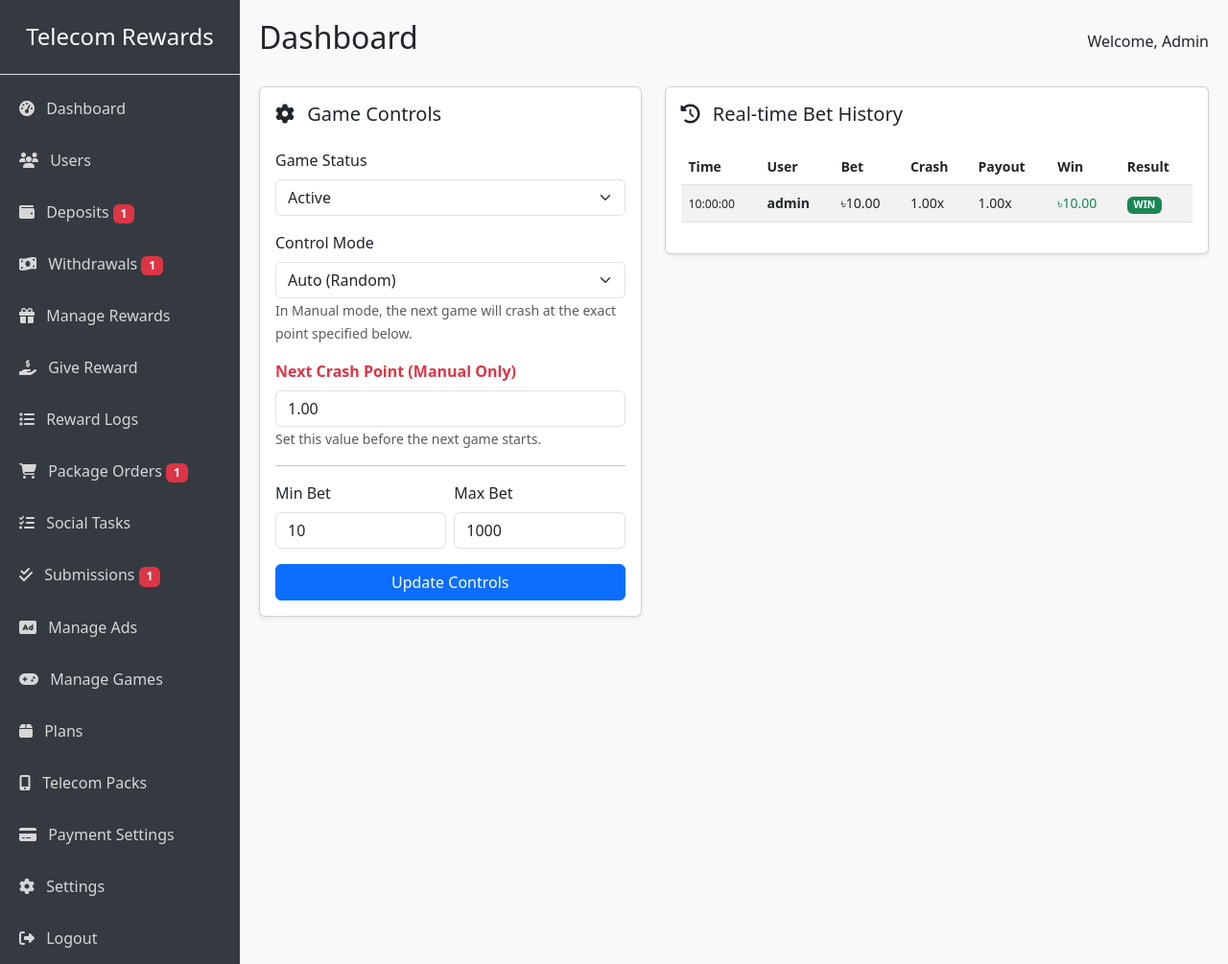
After one commit to arzuhossen099-cmyk/Digitalproduct, a PHP site: page /admin/aviator_control.php in a window 1280 px wide. The commit adds this page. Shown: the whole page at 96% size. Run offline with PHP 8.4, Linux system fonts and the light colour scheme; a user stored in the database is signed in; data comes from the database, SQL or seed files in the repository; tables that the repository leaves empty hold one stand-in row (values such as "Sample post").

Commit message:
Implement Package Commission Display and Admin Aviator Control System
- Add 'commission' column to packages table for extra charges.
- Update packages.php UI to show 'Total Payable' and commission badges.
- Enhance purchase modal with price, commission, and total breakdown.
- Create Admin Aviator Control panel (admin/aviator_control.php) for game status, manual crash points, and bet history.
- Update Aviator backend logic to support manual control mode.
- Update database.sql with new schema and settings.

Co-authored-by: arzuhossen099-cmyk <269098778+arzuhossen099-cmyk@users.noreply.github.com>

```diff
--- /dev/null
+++ b/admin/aviator_control.php
@@ -0,0 +1,115 @@
+<?php
+require_once 'header.php';
+
+// Handle Settings Update
+if (isset($_POST['update_settings'])) {
+    foreach ($_POST['settings'] as $key => $value) {
+        $stmt = $pdo->prepare("UPDATE aviator_settings SET setting_value = ? WHERE setting_key = ?");
+        $stmt->execute([$value, $key]);
+    }
+    echo "<div class='alert alert-success'>Settings updated!</div>";
+}
+
+// Fetch Current Settings
+$stmt = $pdo->query("SELECT * FROM aviator_settings");
+$settings = [];
+while ($row = $stmt->fetch()) {
+    $settings[$row['setting_key']] = $row['setting_value'];
+}
+
+// Fetch Bet History
+$stmt = $pdo->query("SELECT h.*, u.username FROM aviator_history h JOIN users u ON h.user_id = u.id ORDER BY h.created_at DESC LIMIT 50");
+$history = $stmt->fetchAll();
+?>
+
+<div class="row">
+    <div class="col-md-5">
+        <div class="card shadow-sm mb-4">
+            <div class="card-body">
+                <h5 class="card-title mb-4"><i class="fas fa-cog me-2"></i> Game Controls</h5>
+                <form method="POST">
+                    <div class="mb-3">
+                        <label class="form-label">Game Status</label>
+                        <select name="settings[game_status]" class="form-select">
+                            <option value="active" <?php echo ($settings['game_status'] ?? '') == 'active' ? 'selected' : ''; ?>>Active</option>
+                            <option value="inactive" <?php echo ($settings['game_status'] ?? '') == 'inactive' ? 'selected' : ''; ?>>Inactive</option>
+                        </select>
+                    </div>
+                    <div class="mb-3">
+                        <label class="form-label">Control Mode</label>
+                        <select name="settings[control_mode]" class="form-select">
+                            <option value="auto" <?php echo ($settings['control_mode'] ?? '') == 'auto' ? 'selected' : ''; ?>>Auto (Random)</option>
+                            <option value="manual" <?php echo ($settings['control_mode'] ?? '') == 'manual' ? 'selected' : ''; ?>>Manual (Controlled)</option>
+                        </select>
+                        <small class="text-muted">In Manual mode, the next game will crash at the exact point specified below.</small>
+                    </div>
+                    <div class="mb-3">
+                        <label class="form-label text-danger fw-bold">Next Crash Point (Manual Only)</label>
+                        <input type="number" step="0.01" name="settings[next_crash_point]" class="form-control" value="<?php echo $settings['next_crash_point'] ?? '1.00'; ?>">
+                        <small class="text-muted">Set this value before the next game starts.</small>
+                    </div>
+                    <hr>
+                    <div class="row g-2">
+                        <div class="col-6 mb-3">
+                            <label class="form-label">Min Bet</label>
+                            <input type="number" name="settings[min_bet]" class="form-control" value="<?php echo $settings['min_bet'] ?? ''; ?>">
+                        </div>
+                        <div class="col-6 mb-3">
+                            <label class="form-label">Max Bet</label>
+                            <input type="number" name="settings[max_bet]" class="form-control" value="<?php echo $settings['max_bet'] ?? ''; ?>">
+                        </div>
+                    </div>
+                    <button type="submit" name="update_settings" class="btn btn-primary w-100">Update Controls</button>
+                </form>
+            </div>
+        </div>
+    </div>
+
+    <div class="col-md-7">
+        <div class="card shadow-sm">
+            <div class="card-body">
+                <h5 class="card-title mb-4"><i class="fas fa-history me-2"></i> Real-time Bet History</h5>
+                <div class="table-responsive" style="max-height: 600px;">
+                    <table class="table table-striped table-hover small">
+                        <thead>
+                            <tr>
+                                <th>Time</th>
+                                <th>User</th>
+                                <th>Bet</th>
+                                <th>Crash</th>
+                                <th>Payout</th>
+                                <th>Win</th>
+                                <th>Result</th>
+                            </tr>
+                        </thead>
+                        <tbody>
+                            <?php if (empty($history)): ?>
+                                <tr><td colspan="7" class="text-center py-4">No bet history found.</td></tr>
+                            <?php else: ?>
+                                <?php foreach ($history as $h): ?>
+                                <tr>
+                                    <td><small><?php echo date('H:i:s', strtotime($h['created_at'])); ?></small></td>
+                                    <td><strong><?php echo htmlspecialchars($h['username']); ?></strong></td>
+                                    <td>৳<?php echo number_format($h['bet_amount'], 2); ?></td>
+                                    <td><?php echo number_format($h['crash_point'], 2); ?>x</td>
+                                    <td><?php echo $h['multiplier'] > 0 ? number_format($h['multiplier'], 2) . 'x' : '-'; ?></td>
+                                    <td class="<?php echo $h['win_amount'] > 0 ? 'text-success' : 'text-danger'; ?>">
+                                        ৳<?php echo number_format($h['win_amount'], 2); ?>
+                                    </td>
+                                    <td>
+                                        <span class="badge bg-<?php echo $h['result'] == 'win' ? 'success' : 'danger'; ?>">
+                                            <?php echo strtoupper($h['result']); ?>
+                                        </span>
+                                    </td>
+                                </tr>
+                                <?php endforeach; ?>
+                            <?php endif; ?>
+                        </tbody>
+                    </table>
+                </div>
+            </div>
+        </div>
+    </div>
+</div>
+
+<?php require_once 'footer.php'; ?>
--- a/database.sql
+++ b/database.sql
@@ -175,6 +175,7 @@ CREATE TABLE IF NOT EXISTS packages (
     name VARCHAR(100) NOT NULL,
     type ENUM('internet', 'sms', 'talktime') NOT NULL,
     price DECIMAL(10, 2) NOT NULL,
+    commission DECIMAL(10, 2) DEFAULT 0.00,
     commission_type ENUM('fixed', 'percent') DEFAULT 'fixed',
     comm_level1 DECIMAL(10, 2) DEFAULT 0.00,
     comm_level2 DECIMAL(10, 2) DEFAULT 0.00,
--- a/includes/aviator_helper.php
+++ b/includes/aviator_helper.php
@@ -11,6 +11,12 @@ function isAviatorActive($pdo) {
 }
 
 function generateCrashPoint($settings) {
+    // Check Manual Control
+    if (($settings['control_mode'] ?? 'auto') === 'manual') {
+        $manual_point = floatval($settings['next_crash_point'] ?? 0);
+        if ($manual_point >= 1.00) return $manual_point;
+    }
+
     $rand = mt_rand(1, 100);
     $point = 0;
 
```
Also changed, not shown: admin/packages.php (+8 -3 lines), packages.php (+30 -5 lines).
